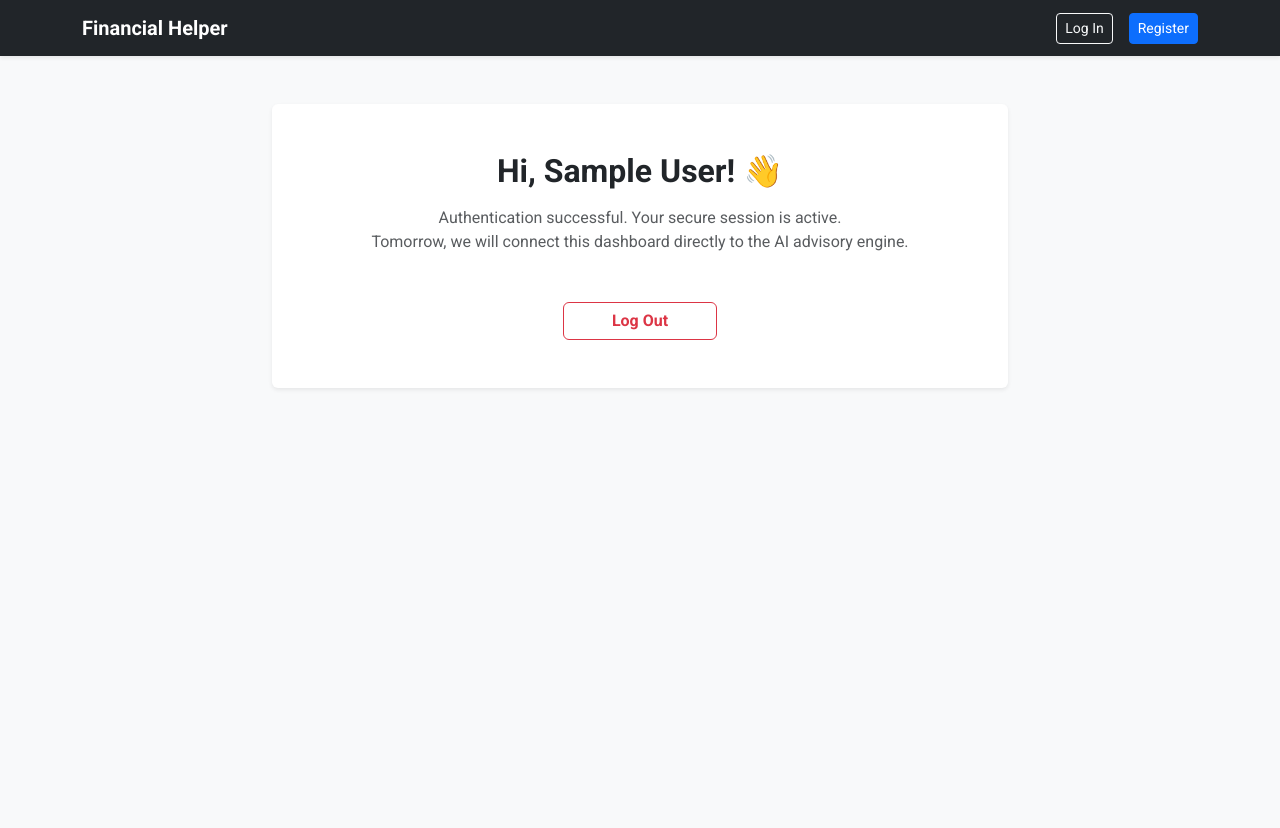
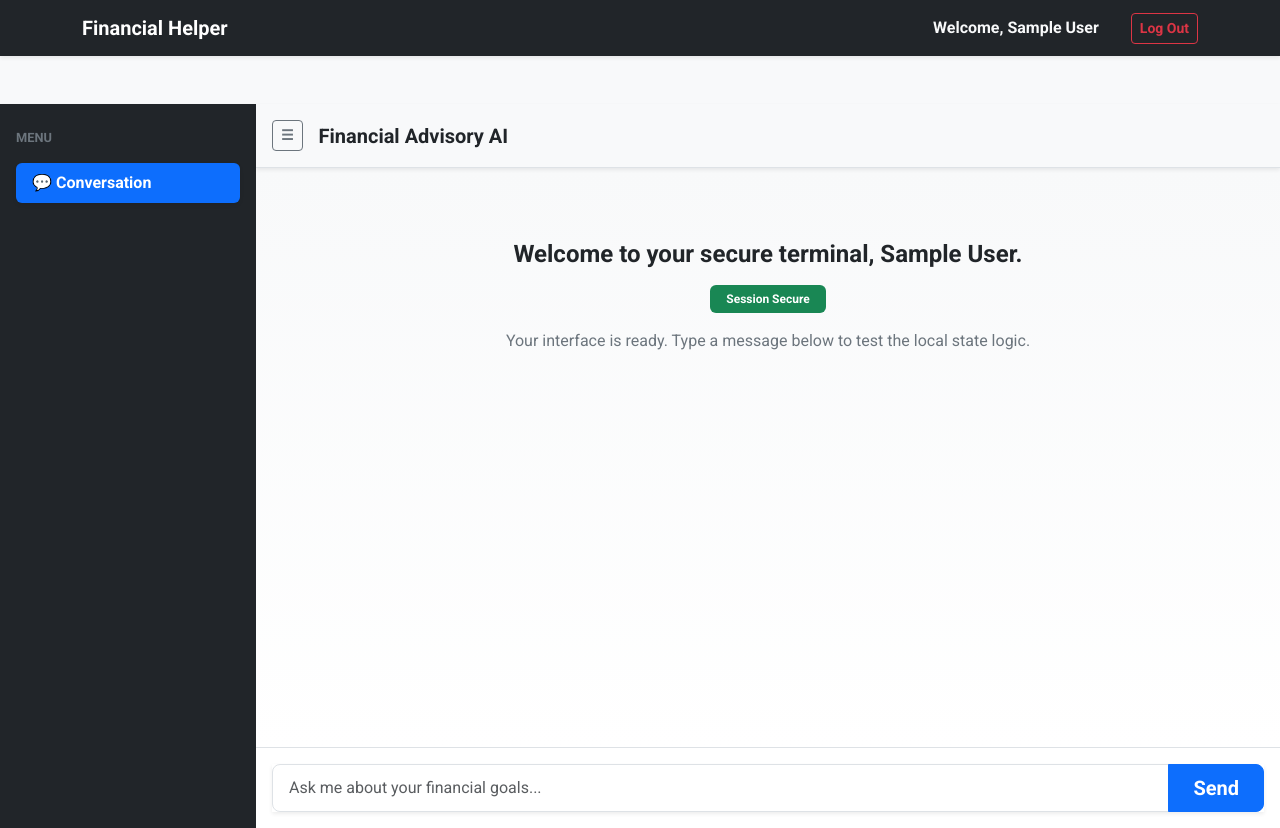
Before and after one commit to sariket007/financial-helper-frontend, a React (Vite) app: page /dashboard in a window 1280 px wide. Before the commit the page ends 800 px from the top, so only its background shows below. Built offline with nearby package versions, Linux system fonts and the light colour scheme; sample sign-in values are in the browser's storage.

Commit message:
Commit upto successfull login with cokie and httponly

```diff
--- a/src/App.jsx
+++ b/src/App.jsx
@@ -1,36 +1,79 @@
-import { BrowserRouter as Router, Routes, Route, Link } from "react-router-dom";
+import {
+  BrowserRouter as Router,
+  Routes,
+  Route,
+  Link,
+  useLocation,
+  useNavigate,
+} from "react-router-dom";
+import { useState, useEffect } from "react";
 import Login from "./components/Login";
 import Register from "./components/Register";
-import Dashboard from './components/Dashboard';
+import Dashboard from "./components/Dashboard";
+import authService from "./services/authService"; // Import the OOP class
 
-// // A temporary placeholder for tomorrow's work
-// const DashboardPlaceholder = () => (
-//   <div className="container mt-5 text-center">
-//     <h2>Secure Dashboard</h2>
-//     <p className="text-muted">
-//       Authentication successful. The AI interface will be built here tomorrow.
-//     </p>
-//   </div>
-// );
+// 1. Extracting the Navbar into a "Smart Component"
+const Navigation = () => {
+  const location = useLocation(); // Tracks the current URL
+  const navigate = useNavigate();
+  const [user, setUser] = useState(null);
+
+  // 2. This hook fires every time the URL changes, keeping the Navbar perfectly synced
+  useEffect(() => {
+    setUser(authService.getCurrentUser());
+  }, [location]);
+
+  // 3. Centralized Logout Handler
+  const handleLogout = async () => {
+    await authService.logout(); // Destroys the HttpOnly cookie on the backend
+    setUser(null); // Clears the local UI state
+    navigate("/login"); // Kicks the user back to the login screen
+  };
+
+  return (
+    <nav className="navbar navbar-expand-lg navbar-dark bg-dark mb-5 shadow-sm">
+      <div className="container">
+        <span className="navbar-brand fw-bold">Financial Helper</span>
+
+        <div className="d-flex gap-3 align-items-center">
+          {/* Conditional Rendering based on Auth State */}
+          {user ? (
+            <>
+              <span className="text-light fw-semibold me-3">
+                Welcome, {user.name}
+              </span>
+              <button
+                onClick={handleLogout}
+                className="btn btn-outline-danger btn-sm fw-bold"
+              >
+                Log Out
+              </button>
+            </>
+          ) : (
+            <>
+              <Link
+                to="/login"
+                className="btn btn-outline-light btn-sm fw-bold"
+              >
+                Log In
+              </Link>
+              <Link to="/register" className="btn btn-primary btn-sm fw-bold">
+                Register
+              </Link>
+            </>
+          )}
+        </div>
+      </div>
+    </nav>
+  );
+};
 
 function App() {
   return (
     <Router>
       <div className="bg-light min-vh-100">
-        {/* Navigation Bar */}
-        <nav className="navbar navbar-expand-lg navbar-dark bg-dark mb-5 shadow-sm">
-          <div className="container">
-            <span className="navbar-brand fw-bold">Financial Helper</span>
-            <div className="d-flex gap-3">
-              <Link to="/login" className="btn btn-outline-light btn-sm">
-                Log In
-              </Link>
-              <Link to="/register" className="btn btn-primary btn-sm">
-                Register
-              </Link>
-            </div>
-          </div>
-        </nav>
+        {/* 4. Inject the Smart Navigation inside the Router */}
+        <Navigation />
 
         {/* The Routing Switchboard */}
         <Routes>
--- a/src/components/Dashboard.jsx
+++ b/src/components/Dashboard.jsx
@@ -5,12 +5,13 @@ import authService from "../services/authService";
 const Dashboard = () => {
   const navigate = useNavigate();
   const [user, setUser] = useState(null);
+  const [isSidebarOpen, setIsSidebarOpen] = useState(true);
+
+  // 1. New State for the Chat Input
+  const [message, setMessage] = useState("");
 
   useEffect(() => {
-    // 1. Fetch the user session securely from your OOP class
     const currentUser = authService.getCurrentUser();
-
-    // 2. Protected Route Logic: If no token/user, kick them out
     if (!currentUser) {
       navigate("/login");
     } else {
@@ -18,36 +19,103 @@ const Dashboard = () => {
     }
   }, [navigate]);
 
-  const handleLogout = () => {
-    // 1. Destroy the session in localStorage
-    authService.logout();
-    // 2. Redirect to the login page
-    navigate("/login");
+  // 2. The function to handle the message before sending it to the backend
+  const handleSendMessage = () => {
+    if (!message.trim()) return; // Don't send empty messages
+
+    // Tomorrow, this console.log will be replaced by an actual fetch() call to your AI route
+    console.log("Preparing to send to AI:", message);
+
+    // Clear the input field after hitting send
+    setMessage("");
   };
 
-  // Prevent the UI from flashing before the redirect happens if not logged in
+  // 3. Allow pressing "Enter" to send
+  const handleKeyPress = (e) => {
+    if (e.key === "Enter") {
+      handleSendMessage();
+    }
+  };
+
   if (!user) return null;
 
   return (
-    <div className="container mt-5">
-      <div className="row justify-content-center">
-        <div className="col-md-8">
-          <div className="card shadow-sm border-0 text-center p-5">
-            <h2 className="fw-bold mb-3">Hi, {user.name}! 👋</h2>
-            <p className="text-muted mb-5 text-center">
-              Authentication successful. Your secure session is active. <br />
-              Tomorrow, we will connect this dashboard directly to the AI
-              advisory engine.
+    <div className="d-flex" style={{ height: "calc(100vh - 76px)" }}>
+      {/* --- LEFT SIDEBAR --- */}
+      {isSidebarOpen && (
+        <div
+          className="bg-dark text-white p-3 d-flex flex-column shadow-sm"
+          style={{
+            width: "20%",
+            minWidth: "220px",
+            transition: "all 0.3s ease",
+          }}
+        >
+          <span
+            className="text-uppercase text-secondary fw-bold mb-3 mt-2"
+            style={{ fontSize: "0.8rem" }}
+          >
+            Menu
+          </span>
+          <ul className="nav nav-pills flex-column mb-auto">
+            <li className="nav-item">
+              <button className="nav-link active bg-primary text-white w-100 text-start fw-semibold shadow-sm">
+                💬 Conversation
+              </button>
+            </li>
+          </ul>
+        </div>
+      )}
+
+      {/* --- RIGHT MAIN CHAT AREA --- */}
+      <div className="flex-grow-1 bg-white d-flex flex-column position-relative">
+        <div className="border-bottom p-3 d-flex align-items-center bg-light shadow-sm z-1">
+          <button
+            className="btn btn-outline-secondary btn-sm me-3 fw-bold"
+            onClick={() => setIsSidebarOpen(!isSidebarOpen)}
+          >
+            ☰
+          </button>
+          <h5 className="mb-0 fw-bold text-dark">Financial Advisory AI</h5>
+        </div>
+
+        <div
+          className="flex-grow-1 p-4 overflow-auto bg-light"
+          style={{
+            backgroundImage: "linear-gradient(to bottom, #f8f9fa, #ffffff)",
+          }}
+        >
+          <div className="text-center text-muted mt-5">
+            <h4 className="fw-bold text-dark mb-3">
+              Welcome to your secure terminal, {user.name}.
+            </h4>
+            <div className="badge bg-success mb-2 px-3 py-2">
+              Session Secure
+            </div>
+            <p className="mt-2 text-secondary">
+              Your interface is ready. Type a message below to test the local
+              state logic.
             </p>
+          </div>
+        </div>
 
-            <div>
-              <button
-                onClick={handleLogout}
-                className="btn btn-outline-danger px-5 fw-bold"
-              >
-                Log Out
-              </button>
-            </div>
+        {/* --- UPDATED INTERACTIVE INPUT AREA --- */}
+        <div className="p-3 border-top bg-white">
+          <div className="input-group input-group-lg shadow-sm">
+            <input
+              type="text"
+              className="form-control fs-6"
+              placeholder="Ask me about your financial goals..."
+              value={message}
+              onChange={(e) => setMessage(e.target.value)}
+              onKeyDown={handleKeyPress}
+            />
+            <button
+              className="btn btn-primary fw-bold px-4"
+              onClick={handleSendMessage}
+            >
+              Send
+            </button>
           </div>
         </div>
       </div>
--- a/src/components/Login.jsx
+++ b/src/components/Login.jsx
@@ -1,9 +1,16 @@
-import { useState } from "react";
+import { useState, useEffect } from 'react'; // 1. Add useEffect here
 import authService from "../services/authService"; // Importing your strict OOP class
 import { useNavigate } from "react-router-dom";
 
 const Login = () => {
   const navigate = useNavigate();
+  // 2. Add this Reverse Protected Route block
+    useEffect(() => {
+        const currentUser = authService.getCurrentUser();
+        if (currentUser) {
+            navigate('/dashboard'); // Bounce them away from the login page
+        }
+    }, [navigate]);
   // State Management (The Inputs)
   const [formData, setFormData] = useState({
     email: "",
--- a/src/components/Register.jsx
+++ b/src/components/Register.jsx
@@ -1,10 +1,15 @@
-import { useState } from "react";
+import { useState, useEffect } from "react";
 import { useNavigate, Link } from "react-router-dom";
 import authService from "../services/authService"; // The strict OOP Singleton
 
 const Register = () => {
   const navigate = useNavigate();
-
+  useEffect(() => {
+    const currentUser = authService.getCurrentUser();
+    if (currentUser) {
+      navigate("/dashboard");
+    }
+  }, [navigate]);
   // State Management (Inputs)
   const [formData, setFormData] = useState({
     name: "",
--- a/src/config/api.js
+++ b/src/config/api.js
@@ -7,6 +7,7 @@ export const ENDPOINTS = {
   AUTH: {
     REGISTER: `${API_BASE_URL}/auth/register`,
     LOGIN: `${API_BASE_URL}/auth/login`,
+    LOGOUT: `${API_BASE_URL}/auth/logout`,
   },
   AGENT: {
     ADVICE: (userId) => `${API_BASE_URL}/advice/${userId}`,
--- a/src/services/authService.js
+++ b/src/services/authService.js
@@ -11,8 +11,12 @@ class AuthService {
   }
 
   // Private helper to encapsulate localStorage manipulation
+  // After backend switched to HttpOnly cookies we no longer get a token in
+  // the response body.  The API now returns a *sanitized* user object
+  // (name, email, etc) solely for UI purposes, so we simply persist that
+  // object.  The cookie itself is managed by the browser automatically.
   #setSession(userData) {
-    if (userData && userData.token) {
+    if (userData) {
       localStorage.setItem("user", JSON.stringify(userData));
     }
   }
@@ -23,6 +27,27 @@ class AuthService {
       headers: {
         "Content-Type": "application/json",
       },
+      credentials: "include",                // critical for cookies
+      body: JSON.stringify(userData),
+    });
+
+    const data = await this.#handleResponse(response);
+
+    if (data.success) {
+      // data.data is a sanitized user object, no token present
+      this.#setSession(data.data);
+    }
+
+    return data.data;
+  }
+
+  async login(userData) {
+    const response = await fetch(ENDPOINTS.AUTH.LOGIN, {
+      method: "POST",
+      headers: {
+        "Content-Type": "application/json",
+      },
+      credentials: "include",
       body: JSON.stringify(userData),
     });
 
@@ -35,25 +60,21 @@ class AuthService {
     return data.data;
   }
 
-  async login(userData) {
-    const response = await fetch(ENDPOINTS.AUTH.LOGIN, {
-      method: "POST",
-      headers: {
-        "Content-Type": "application/json",
-      },
-      body: JSON.stringify(userData),
-    });
-
-    const data = await this.#handleResponse(response);
-
-    if (data.success) {
-      this.#setSession(data.data);
+  async logout() {
+    // Tell the server to destroy the session cookie.
+    // NOTE: using a hard‑coded URL for now; the config file can be updated
+    // if the base URL changes.  `credentials: 'include'` is essential so
+    // the cookie is sent along with the request.
+    try {
+      await fetch(`${ENDPOINTS.AUTH.LOGOUT}`, {
+        method: "GET",
+        credentials: "include",
+      });
+    } catch (err) {
+      // even if the network call fails we still clear local state
+      console.warn("Logout request failed", err);
     }
 
-    return data.data;
-  }
-
-  logout() {
     localStorage.removeItem("user");
   }
 
```
